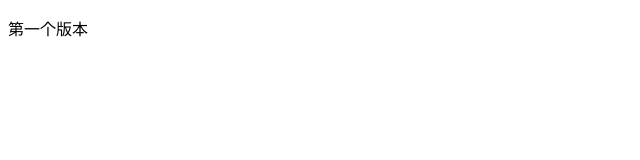
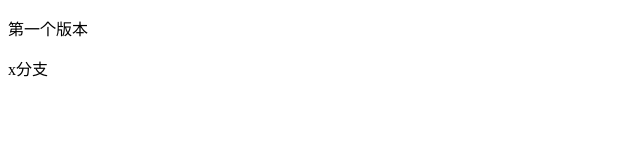
Before and after one commit to channef/git-demo-1, a plain HTML site: page index.html in a window 1280 px wide. Shown: the full height of the page, 0-640 px from the left. Drawn offline with Linux system fonts and the light colour scheme.

Commit message:
x分支 提交

```diff
--- a/index.html
+++ b/index.html
@@ -8,5 +8,6 @@
 </head>
 <body>
     <p>第一个版本</p>
+    <p>x分支</p>
 </body>
 </html>
```
